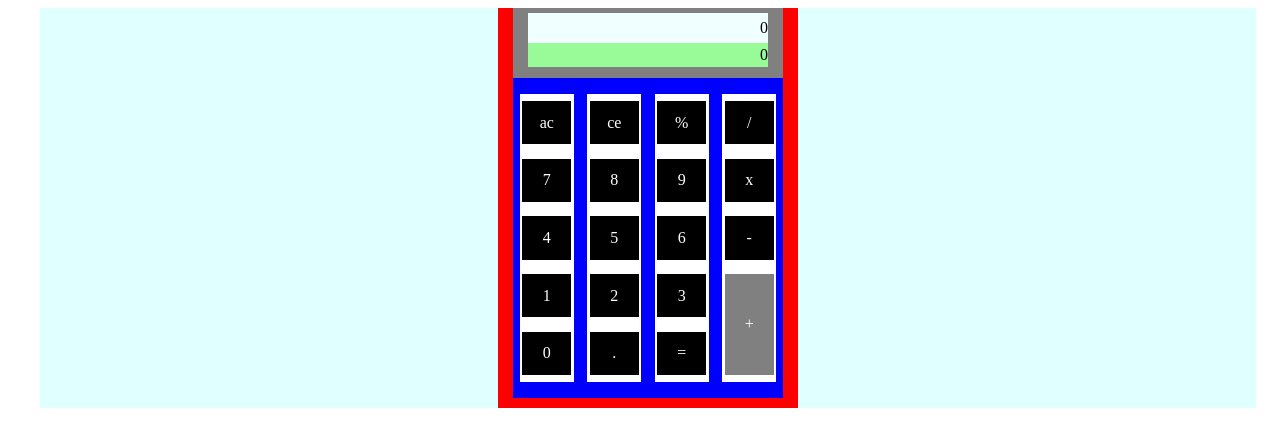
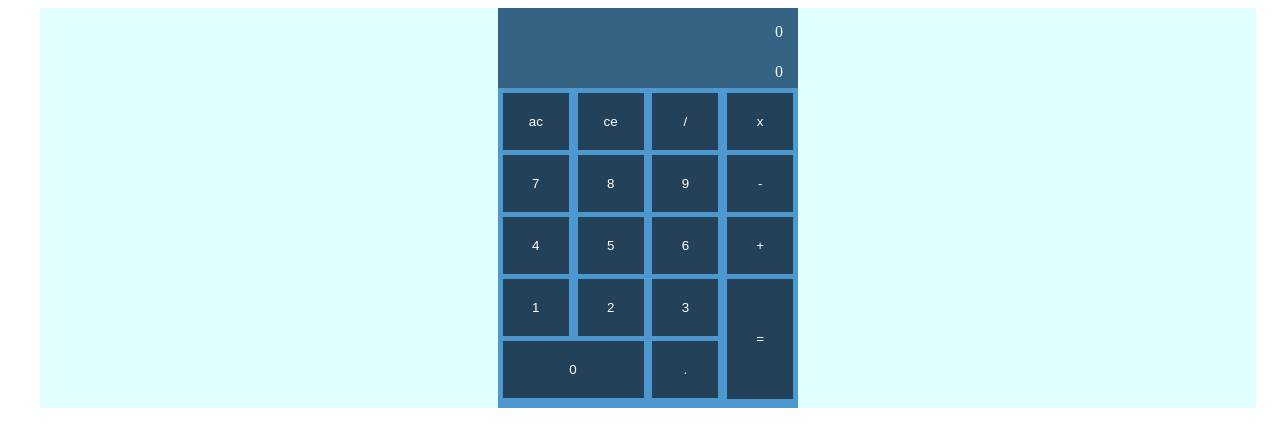
Before and after one commit to Bagongo/js-calculator, a plain HTML site: page index.html in a window 1280 px wide. Drawn offline with Linux system fonts and the light colour scheme.

Commit message:
buttons re-displayed and mapped. New styling added

```diff
--- a/index.html
+++ b/index.html
@@ -25,36 +25,29 @@
 				</div>
 
 				<div id="btn-cont">
-					<div class="btn-col">
-						<div class="btn clearer" data-key="ac">ac</div>
-						<div class="btn num" data-key="7">7</div>
-						<div class="btn num" data-key="4">4</div>
-						<div class="btn num" data-key="1">1</div>
-						<div class="btn num" data-key="0">0</div>
-					</div>
-					<div class="btn-col">
-						<div class="btn clearer" data-key="ce">ce</div>
-						<div class="btn num" data-key="8">8</div>
-						<div class="btn num" data-key="5">5</div>
-						<div class="btn num" data-key="2">2</div>
-						<div class="btn" id="point">.</div>
-					</div>
-					<div class="btn-col">
-						<div class="btn operator">%</div>
-						<div class="btn num" data-key="9">9</div>
-						<div class="btn num" data-key="6">6</div>
-						<div class="btn num" data-key="3">3</div>
-						<div class="btn" id="equal">=</div>
-					</div>
-					<div class="btn-col">
-						<div class="btn operator" data-key="/">/</div>
-						<div class="btn operator" data-key="x">x</div>
-						<div class="btn operator" data-key="-">-</div>
-						<div class="btn operator" data-key="+">+</div>
-					</div>
+					<button class="btn clearer" value="ac">ac</button>
+					<button class="btn clearer" value="ce">ce</button>
+					<button class="btn operator" value="/">/</button>
+					<button class="btn operator" value="x">x</button>
+					<button class="btn number" value="7">7</button>
+					<button class="btn number" value="8">8</button>
+					<button class="btn number" value="9">9</button>
+					<button class="btn operator" value="-">-</button>
+					<button class="btn number" value="4">4</button>
+					<button class="btn number" value="5">5</button>
+					<button class="btn number" value="6">6</button>
+					<button class="btn operator" value="+">+</button>
+					<button class="btn number" value="1">1</button>
+					<button class="btn number" value="2">2</button>
+					<button class="btn number" value="3">3</button>
+					<button class="btn" id="equal" value="=">=</button>
+					<button class="btn" value="">extra</button>
+					<button class="btn number" value="0">0</button>
+					<button class="btn" id="point" value=".">.</button>
 				</div>
 
 			</div>
+
 		</div>
 
 	</div>
--- a/main.js
+++ b/main.js
@@ -7,7 +7,7 @@ window.onload = function(){
 	var entryDisplay = document.getElementById("display").children[0];
 	var opDisplay = document.getElementById("display").children[1];
 
-	var numbers = document.getElementsByClassName("num");
+	var numbers = document.getElementsByClassName("number");
 	for(var i=0; i < numbers.length; i++)
 		numbers[i].addEventListener("click", numPressed);
 
@@ -28,10 +28,10 @@ window.onload = function(){
 
 		if(!isNumber(opChain[opChain.length-1]))
 		{
-			tempEntry += this.dataset.key;
+			tempEntry += this.value;
 			printToDisplays();
 			digitCheck();
-			setParticleProperties("number", this.dataset.key);
+			setParticleProperties("number", this.value);
 		}
 	}
 
@@ -41,9 +41,9 @@ window.onload = function(){
 
 		if(isNumber(opChain[opChain.length-1]))
 		{
-			tempEntry = this.dataset.key;
+			tempEntry = this.value;
 			printToDisplays();
-			setParticleProperties("operator", this.dataset.key);
+			setParticleProperties("operator", this.value);
 		}
 	}
 
@@ -65,7 +65,7 @@ window.onload = function(){
 
 	function clearerPressed()
 	{
-		if(this.dataset.key === "ac" || opChain.length < 1)
+		if(this.value === "ac" || opChain.length < 1)
 		{
 			animateCalculator("hard-shake");
 			opChain = [];
--- a/styles.css
+++ b/styles.css
@@ -25,7 +25,6 @@ body{
 	flex-flow: column nowrap;
 	align-items: center;
 	margin: 0 auto;
-	background-color: red;
 }
 
 .soft-shake{
@@ -45,13 +44,13 @@ body{
 }
 
 #display{
-	width: 80%;
-	height: 15%;
+	width: 95%;
+	height: 20%;
 	display: flex;
 	flex-flow: column nowrap;
 	align-items: center;
-	padding: 5px 15px;
-	background-color: gray;
+	padding-right: 5%;
+	background-color: #346384;
 }
 
 #display > div{
@@ -59,53 +58,46 @@ body{
 	display: flex;
 	justify-content: flex-end;
 	align-items: center;
-	color: black;
+	color: white;
 }
 
 #display > div:nth-child(1){
-	height: 50%;
-	background-color: azure;
+	height: 60%;
 }
 
 #display > div:nth-child(2){
 	height: 40%;
-	background-color: palegreen;
 }
 
 #btn-cont{
-	width: 90%;
+	position: relative;
+	width: 100%;
 	height: 80%;
-	display: flex;
-	flex-flow: row nowrap;
-	justify-content: space-around;
-	align-items: center;
-	background-color: blue;
-}
-
-.btn-col{
-	width: 20%;
-	height: 90%;
-	display: flex;
-	flex-flow: column nowrap;
-	justify-content: space-around;
-	align-items: center;
-	background-color: white;
+	margin: 0 0 0 0;
 }
 
 .btn{
-	width: 90%;
-	height: 15%;
-	display: flex;
-	justify-content: center;
-	align-items: center;
-	flex: 0 1 auto;
+	display: inline-block;
+	width: 22%;
+	height: 18%;
+	margin: 1.5% 0 0 1.6%;
+	border: none;
 	color: white;
-	background-color: black;
+	background-color: #234158;
 }
 
-.btn-col:nth-child(4) > div:nth-child(4){
-	height: 35%;
-	background-color: gray;
+#btn-cont > .btn:nth-child(16){
+	position: absolute;
+	height: 37.5%;
+}
+
+#btn-cont > .btn:nth-child(18){
+	width: 47%;
+	margin: 0 0 0 1.5%;
+}
+
+#calc-body, #btn-cont{
+	background-color: #4D98CE;
 }
 
 .particle{
```
